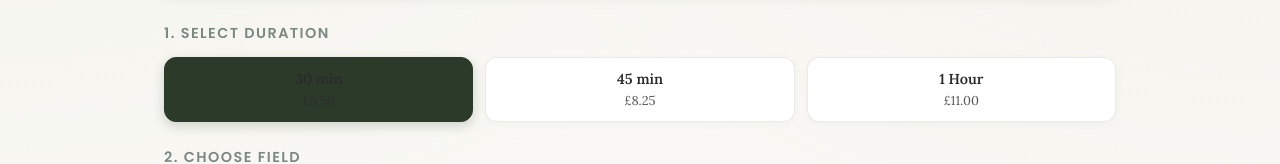
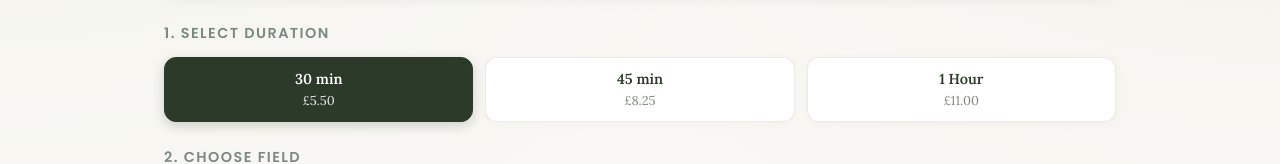
Before and after one commit to freddiegibz/caninecapers, a Next.js app: page /book in a window 1280 px wide. Shown: the part 319-483 px from the top of the page. Built offline with nearby package versions, Linux system fonts and the light colour scheme; no server answers.

Commit message:
Upgrades

```diff
--- a/app/book/page.module.css
+++ b/app/book/page.module.css
@@ -141,13 +141,24 @@
   box-shadow: 0 4px 12px rgba(43, 58, 41, 0.2);
 }
 
+.durationCard.active .durationLabel {
+  color: #FFFFFF;
+}
+
+.durationCard.active .durationPrice {
+  color: #FFFFFF;
+  opacity: 0.9;
+}
+
 .durationLabel {
   font-weight: 600;
   font-size: 0.9rem;
+  color: #2B3A29;
 }
 
 .durationPrice {
   font-size: 0.8rem;
+  color: #5C6B5C;
   opacity: 0.8;
 }
 
```
